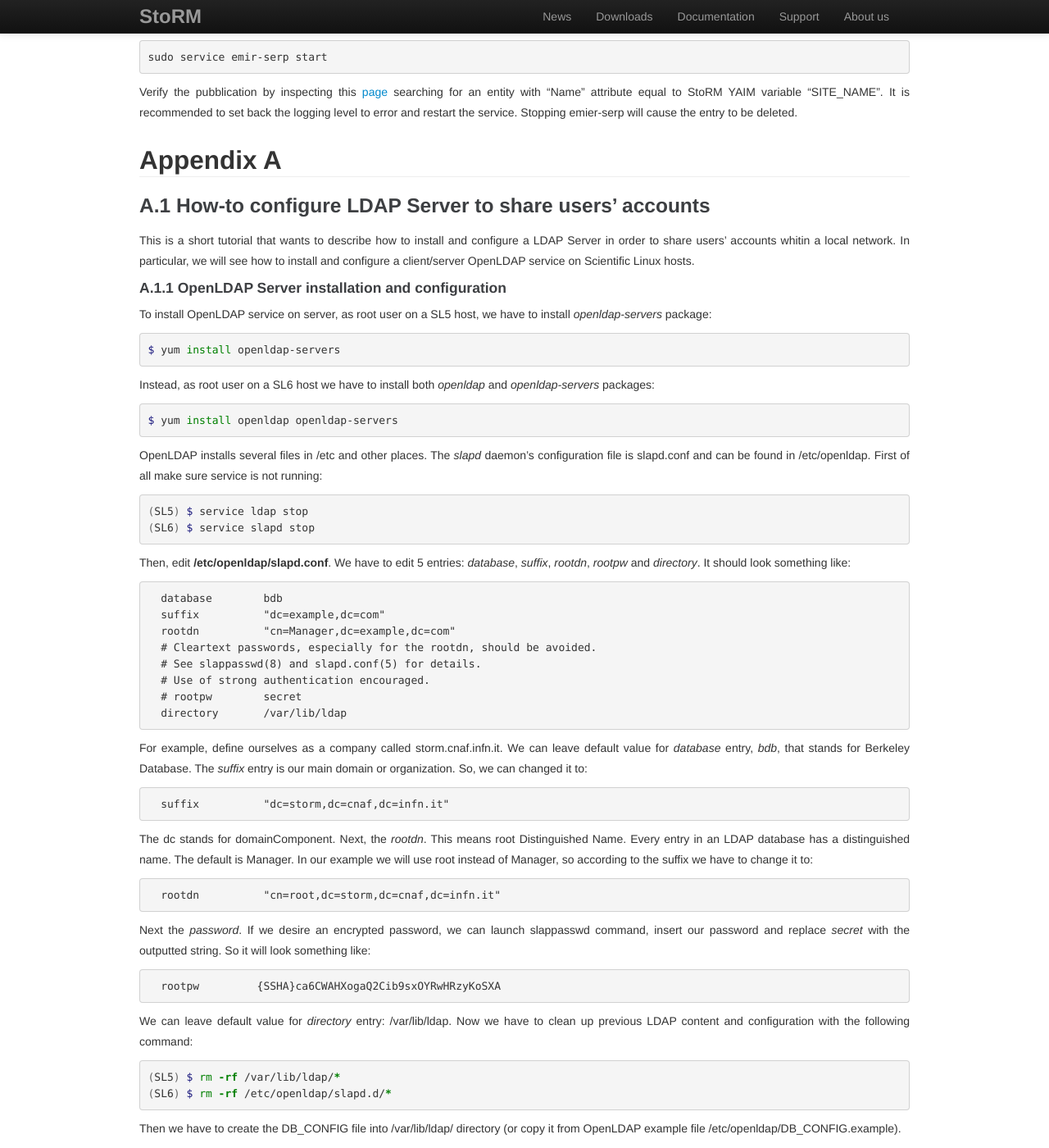
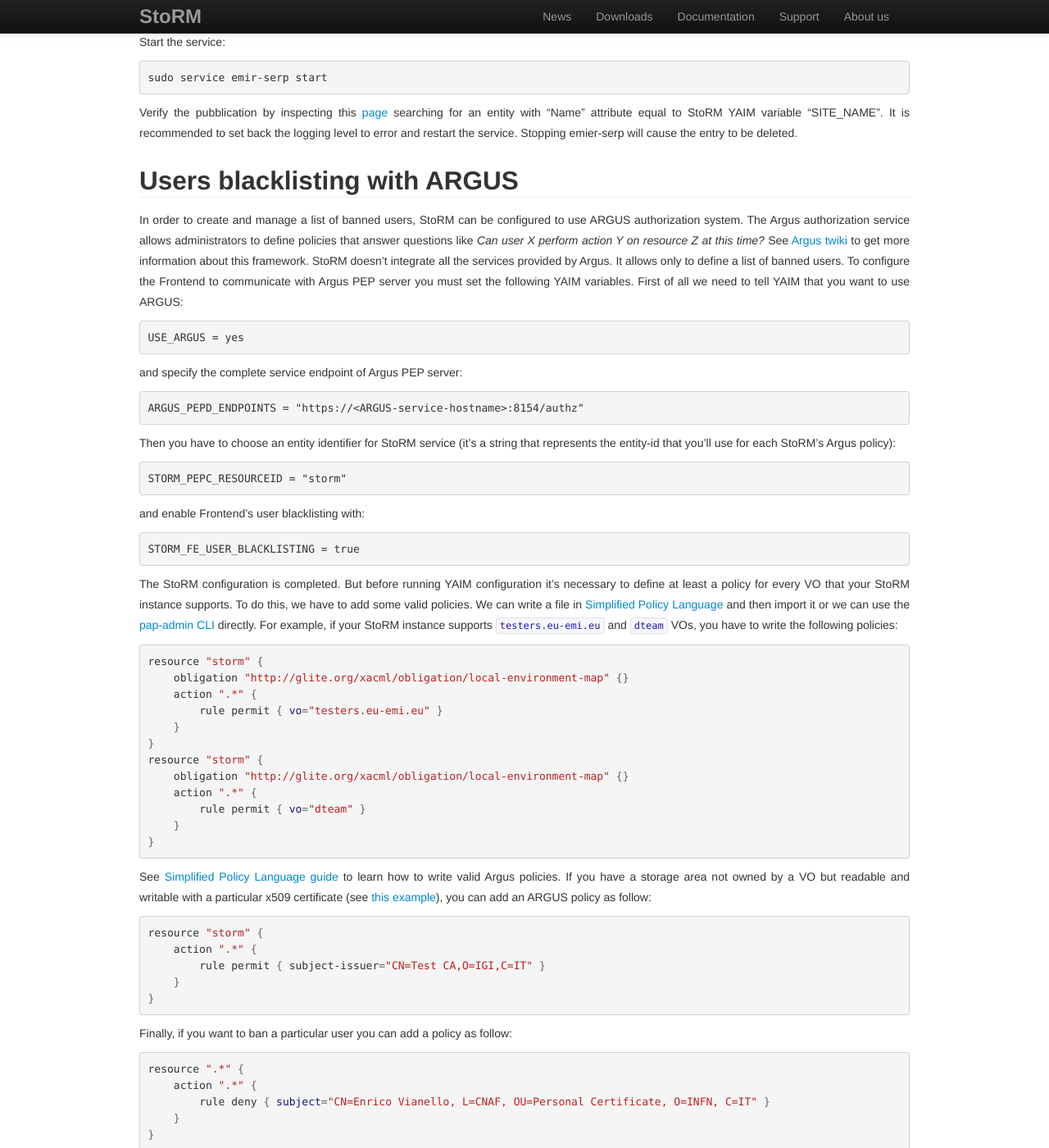
Before and after one commit to italiangrid/storm, a Jekyll site: the page built from documentation/sysadmin-guide/1.11.4/index.md, in a window 1280 px wide and 1400 px high, scrolled down 43473 px. Shown: the whole window at 82% size. Built offline with Jekyll 4.4.1, drawn with Linux system fonts in a browser that asks for light colours; Markdown is read by kramdown in place of the engine named in the settings; some of the changed text lies outside the part shown.

Commit message:
Added Argus configuration section https://issues.infn.it/jira/browse/STOR-311

````diff
--- a/documentation/sysadmin-guide/1.11.4/index.md
+++ b/documentation/sysadmin-guide/1.11.4/index.md
@@ -32,11 +32,12 @@
   * [GridFTP Advanced Configuration](#gftp_advconf)
   * [GridHTTPs Advanced Configuration](#ghttp_advconf)
   * [StoRM EMIR Configuration](#emir_advconf)
+  * [Users blacklisting with ARGUS](#argus_advconf)
 * [Appendix A](#AppendixA)
 
 ## Installation Prerequisites <a name="installprereq">&nbsp;</a>
 
-All the StoRM components are certified to work on Scientific Linux SL5/64 (x86_64) and Scientific Linux SL6/64 (x86_64) both with an EPEL repository for external dependencies. Therefore **install a proper version of Scientific Linux on your machine(s)**.
+All the StoRM components are certified to work on Scientific Linux SL5/64 (x86\_64) and Scientific Linux SL6/64 (x86\_64) both with an EPEL repository for external dependencies. Therefore **install a proper version of Scientific Linux on your machine(s)**.
 All the information about the OS Scientific Linux can be found at [here](http://www.scientificlinux.org). SL5 and SL6 are also available in the [SL5.X](http://linuxsoft.cern.ch/scientific/5x/) and [SL6.X](http://linuxsoft.cern.ch/scientific/6x/) repositories respectively mirrored at CERN. There are no specific minimum hardware requirements but it is advisable to have at least 1GB of RAM on Backend host.
 
 ### General EMI 3 installation instructions <a name="emi3instructions">&nbsp;</a>
@@ -1627,6 +1628,96 @@
 
 Verify the pubblication by inspecting this <a href="http://emitbdsr1.cern.ch:9126/services">page</a> searching for an entity with "Name" attribute equal to StoRM YAIM variable "SITE\_NAME". It is recommended to set back the logging level to error and restart the service. Stopping emier-serp will cause the entry to be deleted.
 
+## Users blacklisting with ARGUS <a name="argus_advconf">&nbsp;</a>
+
+In order to create and manage a list of banned users, StoRM can be configured to use ARGUS authorization system.
+The Argus authorization service allows administrators to define policies that answer questions like _Can user X perform action Y on resource Z at this time?_ See [Argus twiki](https://twiki.cern.ch/twiki/bin/view/EGEE/AuthZIntro) to get more information about this framework.
+StoRM doesn't integrate all the services provided by Argus. It allows only to define a list of banned users.
+To configure the Frontend to communicate with Argus PEP server you must set the following YAIM variables.
+First of all we need to tell YAIM that you want to use ARGUS:
+
+	USE_ARGUS = yes
+
+and specify the complete service endpoint of Argus PEP server:
+
+	ARGUS_PEPD_ENDPOINTS = "https://<ARGUS-service-hostname>:8154/authz"
+
+Then you have to choose an entity identifier for StoRM service (it's a string that represents the entity-id that you'll use for each StoRM's Argus policy):
+
+	STORM_PEPC_RESOURCEID = "storm"
+
+and enable Frontend's user blacklisting with:
+
+	STORM_FE_USER_BLACKLISTING = true
+
+The StoRM configuration is completed. But before running YAIM configuration it's necessary to define at least a policy for every VO that your StoRM instance supports. To do this, we have to add some valid policies. We can write a file in [Simplified Policy Language][SPLguide] and then import it or we can use the [pap-admin CLI][pap_admin_CLI] directly.
+For example, if your StoRM instance supports ```testers.eu-emi.eu``` and ```dteam``` VOs, you have to write the following policies:
+
+```bash
+resource "storm" {
+    obligation "http://glite.org/xacml/obligation/local-environment-map" {}
+    action ".*" {
+        rule permit { vo="testers.eu-emi.eu" }
+    }
+}
+resource "storm" {
+    obligation "http://glite.org/xacml/obligation/local-environment-map" {}
+    action ".*" {
+        rule permit { vo="dteam" }
+    }
+}
+```
+See [Simplified Policy Language guide][SPLguide] to learn how to write valid Argus policies.
+If you have a storage area not owned by a VO but readable and writable with a particular x509 certificate (see [this example][X509_SA_conf_example]), you can add an ARGUS policy as follow:
+
+```bash
+resource "storm" {
+    action ".*" {
+        rule permit { subject-issuer="CN=Test CA,O=IGI,C=IT" }
+    }
+}
+```
+Finally, if you want to ban a particular user you can add a policy as follow:
+
+```bash
+resource ".*" {
+    action ".*" {
+        rule deny { subject="CN=Enrico Vianello, L=CNAF, OU=Personal Certificate, O=INFN, C=IT" }
+    }
+}
+```
+
+Save all these policies on a file and import it via pap-admin command ```add-policies-from-file```:
+
+```bash
+pap-admin add-policies-from-file <filepath>
+```
+
+This command append the contained policies so, if you want to replace the existing policies, you have to do a:
+
+```bash
+pap-admin remove-all-policies
+```
+
+before, and then import your file.
+Clear the cache and reload the policies to finish:
+
+```bash
+service argus-pepd clearcache
+service argus-pdp reloadpolicy
+```
+
+You can add your policies also by using only the pap-admin CLI. In our case you can launch:
+
+```bash
+pap-admin-rap
+pap-admin add-policy --resource "storm" --action ".*" --obligation "http://glite.org/xacml/obligation/local-environment-map" permit vo="testers.eu-emi.eu"
+pap-admin add-policy --resource "storm" --action ".*" permit subject-issuer="CN=Test CA,O=IGI,C=IT"
+pap-admin ban subject "CN=Enrico Vianello, L=CNAF, OU=Personal Certificate, O=INFN, C=IT"
+service argus-pepd clearcache
+service argus-pdp reloadpolicy
+```
+
 ## Appendix A <a name="AppendixA">&nbsp;</a>
 
 ### A.1 How-to configure LDAP Server to share users' accounts
@@ -1898,3 +1989,8 @@
 ```
 
 Verify that the obtained values are equals to the previous defined.
+
+
+[X509_SA_conf_example]: http://lapvianello.cnaf.infn.it:4000/storm/documentation/examples/storage-area-configuration-examples/1.11.3/storage-area-configuration-examples.html#sa-anonymous-rw-x509
+[SPLguide]: https://twiki.cern.ch/twiki/bin/view/EGEE/SimplifiedPolicyLanguage
+[pap_admin_CLI]: https://twiki.cern.ch/twiki/bin/view/EGEE/AuthZPAPCLI
````
Also changed, not shown: documentation/examples/argus-ban-user-example/1.11.4/argus-ban-user-example.md (added, +136 -0 lines), documentation/examples/index.md (+3 -1 lines).
